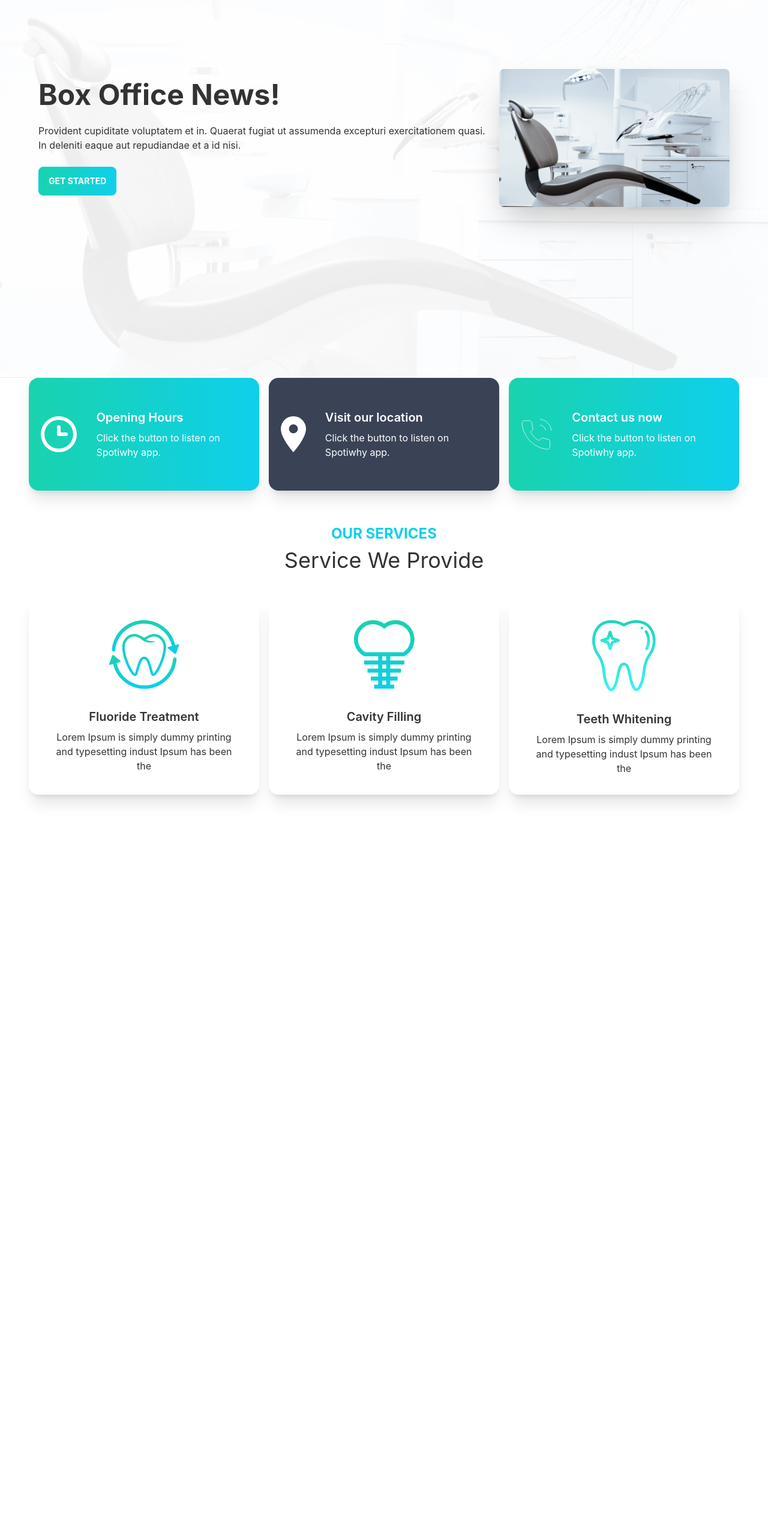
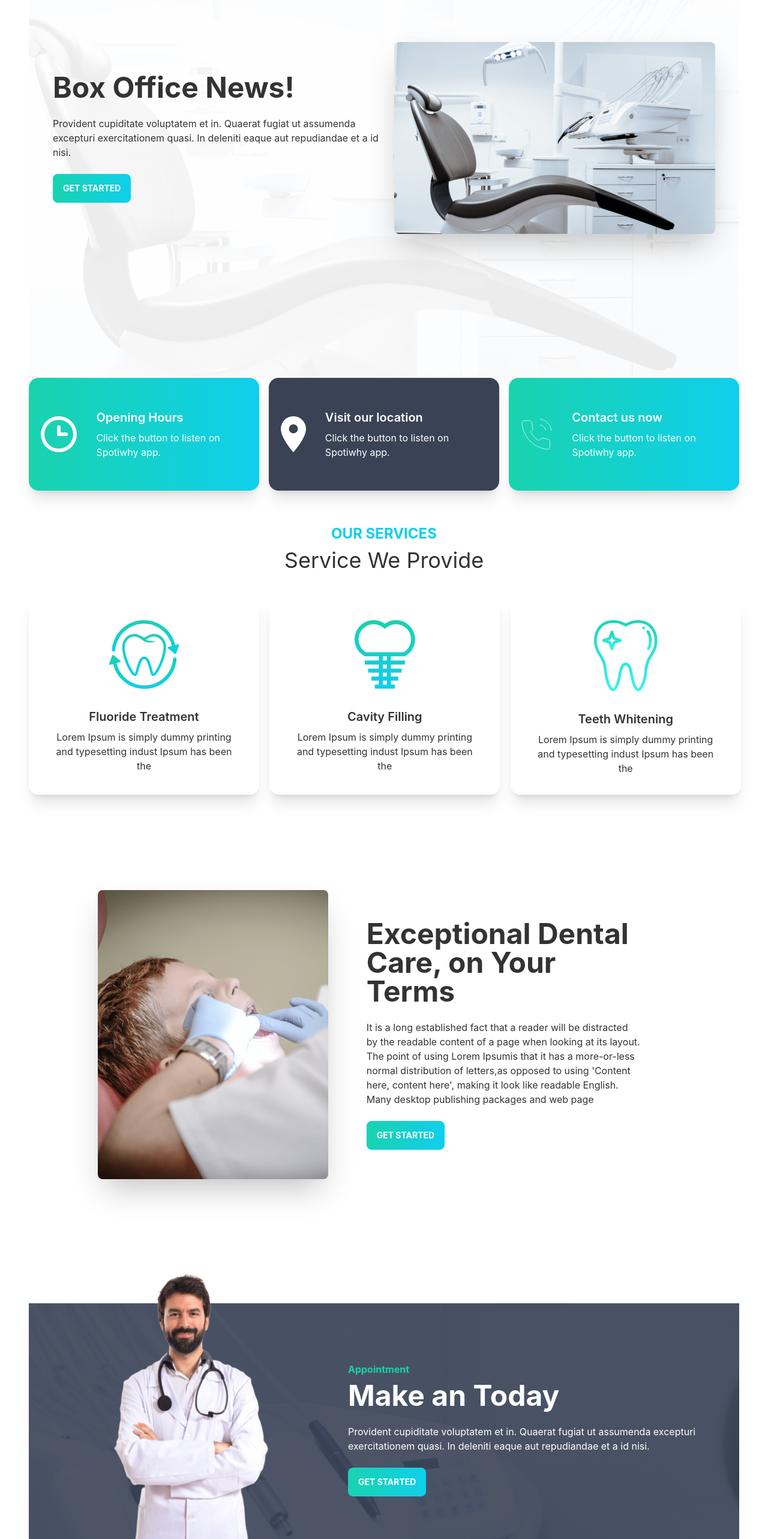
Before and after one commit to Sadman600/doctors-portal-client, a React (Create React App) app: page / in a window 1280 px wide. Shown: the part 234-2800 px from the top of the page at 60% size. Before the commit the page ends 1607 px from the top, so only its background shows below. Built offline with nearby package versions, Linux system fonts and the light colour scheme.

Commit message:
Added Appoinment Component

```diff
--- /dev/null
+++ b/src/Pages/Home/Appointment.js
@@ -0,0 +1,21 @@
+import React from 'react';
+import appointment from '../../assets/images/appointment.png';
+import doctor from '../../assets/images/doctor.png';
+const Appointment = () => {
+    return (
+        <section className="flex justify-center items-center flex-col lg:flex-row" style={{ backgroundImage: `url(${appointment})` }}>
+            <div className='hidden lg:block'>
+                <img src={doctor} alt='' className="max-w-lg rounded-lg mt-[-100px] " />
+            </div>
+            <div className=' p-5 text-white'>
+                <h1 className="text-secondary text-1xl font-bold py-2">Appointment</h1>
+                <h1 className="text-5xl font-bold">Make an Today</h1>
+                <p className="py-6">Provident cupiditate voluptatem et in. Quaerat fugiat ut assumenda excepturi exercitationem quasi. In deleniti eaque aut repudiandae et a id nisi.</p>
+                <button className="btn btn-primary uppercase text-white font-bold bg-gradient-to-r from-secondary to-primary">Get Started</button>
+            </div>
+        </section>
+    );
+};
+
+export default Appointment;
+// style={{ backgroundImage: `url(${appointment})` }}
--- a/src/Pages/Home/Banner.js
+++ b/src/Pages/Home/Banner.js
@@ -3,9 +3,9 @@ import chair from '../../assets/images/chair.png';
 import bg from '../../assets/images/bg.png';
 const Banner = () => {
     return (
-        <div className="hero min-h-screen px-12 py-12" style={{ backgroundImage: `url(${bg})` }}>
-            <div className="hero-content flex-col lg:flex-row-reverse">
-                <img src={chair} alt='Doctor chair' className="max-w-sm rounded-lg shadow-2xl" />
+        <div className="hero min-h-screen" style={{ backgroundImage: `url(${bg})` }}>
+            <div className="hero-content flex-col lg:flex-row-reverse p-10">
+                <img src={chair} alt='Doctor chair' className="max-w-1xl rounded-lg shadow-2xl hover:shadow-3xl h-80" />
                 <div>
                     <h1 className="text-5xl font-bold">Box Office News!</h1>
                     <p className="py-6">Provident cupiditate voluptatem et in. Quaerat fugiat ut assumenda excepturi exercitationem quasi. In deleniti eaque aut repudiandae et a id nisi.</p>
--- a/src/Pages/Home/Home.js
+++ b/src/Pages/Home/Home.js
@@ -1,14 +1,16 @@
 import React from 'react';
+import Appointment from './Appointment';
 import Banner from './Banner';
 import Info from './Info';
 import Services from './Services';
 
 const Home = () => {
     return (
-        <div>
+        <div className='mx-12'>
             <Banner></Banner>
             <Info></Info>
             <Services></Services>
+            <Appointment></Appointment>
         </div>
     );
 };
--- a/src/Pages/Home/Info.js
+++ b/src/Pages/Home/Info.js
@@ -11,7 +11,7 @@ const Info = () => {
     //     { cardTitle: 'Contact us now', bgClass: 'bg-gradient-to-r from-secondary to-primary', img: { phone } },
     // ];
     return (
-        <div className='grid grid-cols-1 lg:grid-cols-3 gap-4 mx-12'>
+        <div className='grid grid-cols-1 lg:grid-cols-3 gap-4'>
             <InfoCard cardTitle='Opening Hours' bgClass='bg-gradient-to-r from-secondary to-primary' img={clock}></InfoCard>
             <InfoCard cardTitle='Visit our location' bgClass='bg-accent' img={marker}></InfoCard>
             <InfoCard cardTitle='Contact us now' bgClass='bg-gradient-to-r from-secondary to-primary' img={phone}></InfoCard>
--- a/src/Pages/Home/Services.js
+++ b/src/Pages/Home/Services.js
@@ -3,6 +3,7 @@ import Service from './Service';
 import fluoride from '../../assets/images/fluoride.png';
 import cavity from '../../assets/images/cavity.png';
 import whitening from '../../assets/images/whitening.png';
+import treatment from '../../assets/images/treatment.png';
 const Services = () => {
     const services = [
         { _id: 1, name: 'Fluoride Treatment', description: 'Lorem Ipsum is simply dummy printing and typesetting indust Ipsum has been the', img: fluoride },
@@ -15,13 +16,28 @@ const Services = () => {
                 <h1 className='text-primary text-2xl font-bold uppercase p-2'>Our Services</h1>
                 <h2 className='text-4xl'>Service We Provide</h2>
             </div>
-            <div className='grid grid-cols-1 lg:grid-cols-3 gap-4 mx-12 mt-10 '>
+            <div className='grid grid-cols-1 lg:grid-cols-3 gap-5  mt-10 '>
                 {
                     services.map(service => <Service key='_id' service={service}></Service>)
                 }
             </div>
             <div>
-
+                <div className="hero min-h-screen">
+                    <div className="hero-content flex-col lg:flex-row w-5/6 ">
+                        <img className="max-w-sm rounded-lg shadow-2xl" src={treatment} alt='' />
+                        <div className='p-12'>
+                            <h1 className="text-5xl font-bold">Exceptional Dental Care, on Your Terms</h1>
+                            <p className="py-6">It is a long established fact that a reader
+                                will be distracted by the readable content of a page when
+                                looking at its layout. The point of using Lorem Ipsumis that
+                                it has a more-or-less normal distribution of letters,as
+                                opposed to using 'Content here, content here', making it
+                                look like readable English. Many desktop publishing packages
+                                and web page</p>
+                            <button className="btn btn-primary uppercase text-white font-bold bg-gradient-to-r from-secondary to-primary">Get Started</button>
+                        </div>
+                    </div>
+                </div>
             </div>
         </div>
     );
--- a/tailwind.config.js
+++ b/tailwind.config.js
@@ -11,6 +11,7 @@ module.exports = {
           secondary: "#19D3AE",
           accent: "#3A4256",
           neutral: "#3d4451",
+          vip: "bg-gradient-to-r from-secondary to-primary",
           "base-100": "#ffffff",
         },
       },
```
